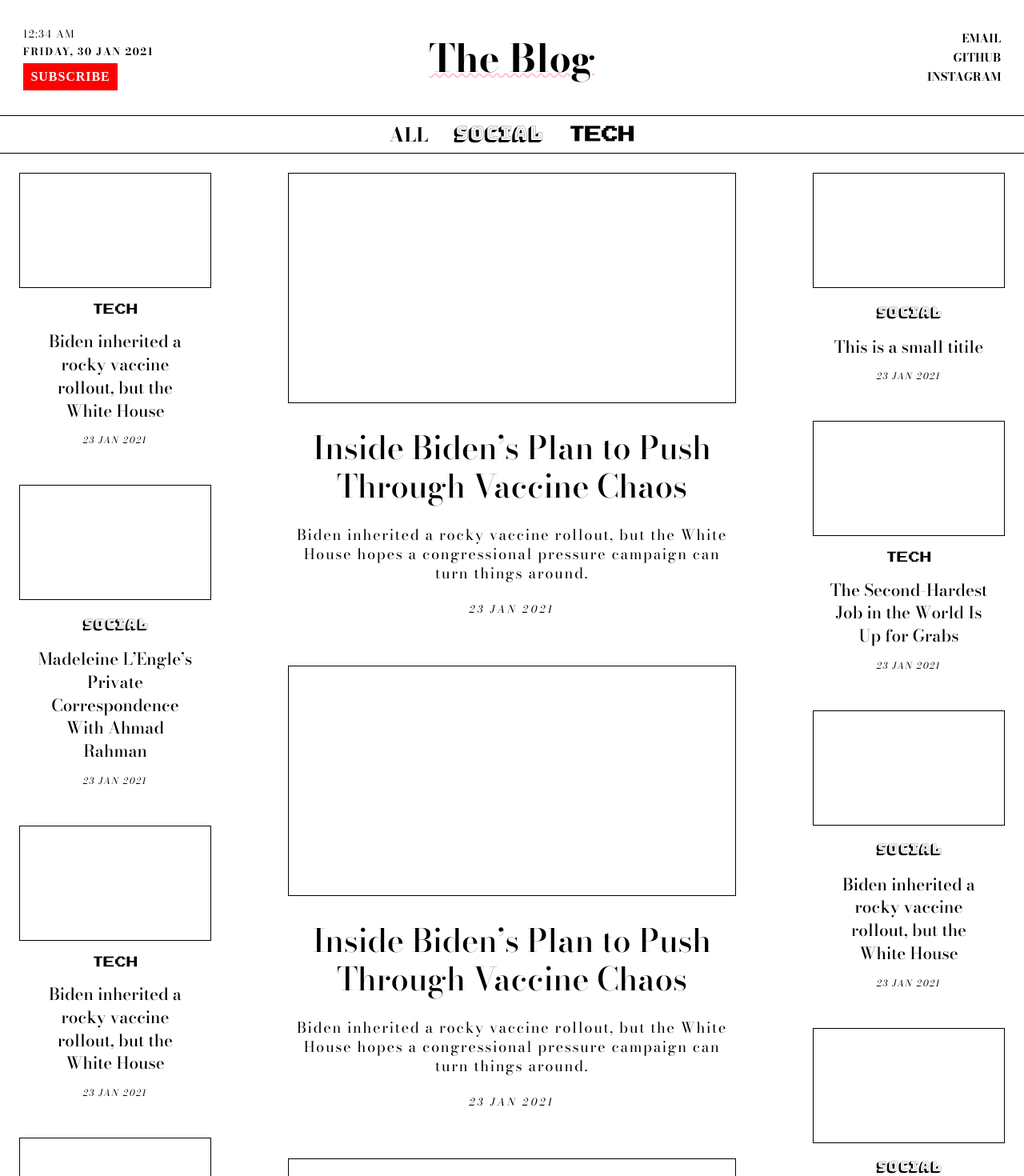
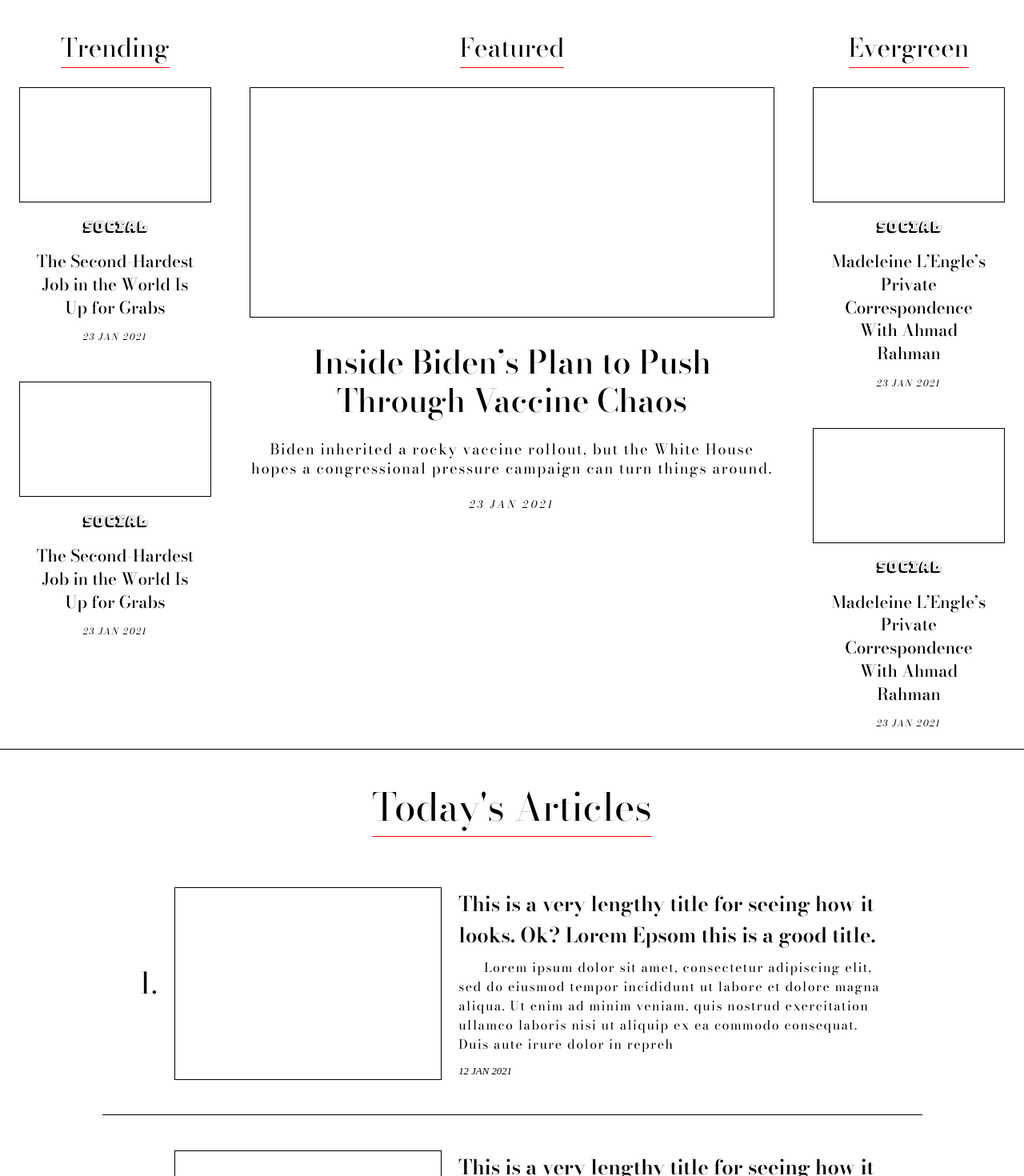
Before and after one commit to emanuelchristo/the-blog-v2, a Svelte app: page / in a window 1280 px wide. Shown: the top 1470 px of the page at 80% size. Built offline with nearby package versions, Linux system fonts and the light colour scheme.

Commit message:
Basic responsive design done

```diff
--- a/src/App.svelte
+++ b/src/App.svelte
@@ -1,65 +1,40 @@
 <script>
 	import Header from "./Header.svelte";
-	import Article from "./Article.svelte";
-	import ArticleCard from "./ArticleCard.svelte"
-	import Article2 from "./Article2.svelte"
+	import LongArticle from "./LongArticle.svelte";
+	import ArticleCard from "./ArticleCard.svelte";
+	import MainArticle from "./MainArticle.svelte";
 </script>
 
 <div class="container">
 	<div class="header-wrapper">
-		<Header />
+		<!-- <Header /> -->
 	</div>
 
 	<main>
 		<div class="articles-container">
 			<div class="left">
-				<ArticleCard />
-				<ArticleCard />
-				<ArticleCard />
-				<ArticleCard />
-				<ArticleCard />
+				<h3>Trending</h3>
 				<ArticleCard />
 				<ArticleCard />
 			</div>
 			<div class="middle">
-				<Article2 />
-				<Article2 />
-				<Article2 />
-				<Article2 />
+				<h3>Featured</h3>
+				<MainArticle />
 			</div>
 			<div class="right">
-				<ArticleCard />
-				<ArticleCard />
-				<ArticleCard />
-				<ArticleCard />
-				<ArticleCard />
+				<h3>Evergreen</h3>
 				<ArticleCard />
 				<ArticleCard />
 			</div>
 		</div>
 
-		<div class="article-wrapper">
-			<Article index="1" />
-			<Article index="2" />
-			<Article index="3" />
-			<Article index="4" />
-			<Article index="5" />
-			<Article index="6" />
-			<Article index="7" />
+		<div class="todays-article-wrapper">
+			<div class="heading-wrapper"><h3>Today's Articles</h3></div>
+			<LongArticle index="1" />
+			<LongArticle index="2" />
+			<LongArticle index="3" />
+			<LongArticle index="4" />
 		</div>
-
-		<!--
-		<div class="article-card-wrapper">
-			<ArticleCard />
-			<ArticleCard />
-			<ArticleCard />
-			<ArticleCard />
-			<ArticleCard />
-			<ArticleCard />
-			<ArticleCard />
-			<ArticleCard />
-		</div> -->
-
 	</main>
 </div>
 
@@ -68,9 +43,9 @@
 		min-width: 300px;
 		max-width: 1300px;
 		width: 100%;
-		/* background-color: rgb(241, 247, 252) */
 		margin: 0 auto;
 		position: relative;
+		overflow: hidden;
 	}
 
 	/* .header-wrapper {
@@ -87,23 +62,18 @@
 	main {
 		/* margin-top: 12rem; */
 	}
-	.article-wrapper {
-		width: 80%;
-		margin: 0 auto;
-	}
-	.article-card-wrapper {
-		margin: 0 auto;
-		width: 80%;
-		display: flex;
-		flex-wrap: wrap;
-		justify-content: center;
-		padding-bottom: 20rem;
-		padding-top: 7rem;
-	}
 
 	.articles-container {
 		display: flex;
 		border-bottom: 1px solid #000;
+	}
+	h3 {
+		margin: 0;
+		margin-top: 2.2rem;
+		font-size: 2rem;
+		text-transform: capitalize;
+		font-weight: 400;
+		border-bottom: 1.3px solid #f00;
 	}
 	.left {
 		flex: 1;
@@ -124,9 +94,75 @@
 		align-items: center;
 	}
 
-	@media (max-width: 600px) {
-		main {
-			margin-top: 8rem;
+	.todays-article-wrapper {
+		width: 100%;
+		max-width: 1025px;
+		margin: 0 auto;
+	}
+	.todays-article-wrapper .heading-wrapper {
+		width: 100%;
+		height: 8rem;
+		display: flex;
+		align-items: center;
+		justify-content: center;
+	}
+	.todays-article-wrapper h3 {
+		all: unset;
+		font-size: 3rem;
+		margin: 3rem 0 2rem 0;
+		border-bottom: 1px solid #f00;
+	}
+
+	@media (max-width: 319px) {
+        /* smartphones, iPhone, portrait 480x320 phones */
+		.todays-article-wrapper h3 {
+			font-size: 2rem;
 		}
-	}
+    }
+    @media (max-width: 374px) {
+        /* portrait e-readers (Nook/Kindle), smaller tablets @ 600 or @ 640 wide. */
+    }
+    @media (max-width: 424px) {
+        /* portrait tablets, portrait iPad, landscape e-readers, landscape 800x480 or 854x480 phones */
+		.todays-article-wrapper {
+			width: 100%;
+		}
+
+		.todays-article-wrapper h3 {
+			font-size: 2.3rem;
+			margin: 4rem 0 2rem 0;
+		}
+    }
+    @media (max-width: 767px) {
+        /* tablet, landscape iPad, lo-res laptops ands desktops */
+		.todays-article-wrapper h3 {
+			margin: 4rem 0 2rem 0;
+		}
+		.todays-article-wrapper {
+			width: 100%;
+		}
+    }
+    @media (max-width: 1023px) {
+        /* big landscape tablets, laptops, and desktops */
+		.container {
+			max-width: 900px;
+		}
+
+		.articles-container {
+			flex-wrap: wrap;
+		}
+		.articles-container .middle {
+			order: 1;
+			flex: 0 0 100%;
+		}
+		.articles-container .left {
+			order: 2;
+		}
+		.articles-container .right {
+			order: 3;
+		}
+    }
+    @media (max-width: 1439px) {
+        /* hi-res laptops and desktops */
+    }
 </style>
--- a/src/Article.svelte
+++ /dev/null
@@ -1,99 +0,0 @@
-<script>
-    export let index
-</script>
-
-<article>
-    <div class="left">
-        <p id="slno">{index}.</p>
-    </div>
-    <div class="middle">
-        <div class="image"></div>
-    </div>
-    <div class="right">
-        <div class="top">
-            <h2>This is a very lengthy title for seeing how it looks. Ok? Lorem Epsom this is a good title.</h2>
-            <p>    Lorem ipsum dolor sit amet, consectetur adipiscing elit, sed do eiusmod tempor incididunt ut labore et dolore magna aliqua. Ut enim ad minim veniam, quis nostrud exercitation ullamco laboris nisi ut aliquip ex ea commodo consequat. Duis aute irure dolor in repreh</p>
-        </div>
-        <div class="bottom">
-            <p id="date">12 Jan 2021</p>
-        </div>
-    </div>
-</article>
-
-<style>
-    article {
-        display: flex;
-        min-height: 15rem;
-        padding: 1rem;
-        border-bottom: 1px solid #000;
-    }
-
-    .left {
-        flex: 1;
-        display: flex;
-        align-items: center;
-        justify-content: center;
-    }
-    #slno {
-        font-size: 2.3rem;
-    }
-
-    .middle {
-        flex: 5;
-        display: flex;
-        align-items: center;
-        justify-content: center;
-    }
-    .image {
-        border: 1px solid #000;
-        width: 100%;
-        height: 86%;
-        min-height: 12rem;
-    }
-
-    .right {
-        flex: 8;
-        padding: 1.3rem;
-    }
-    h2 {
-        font-weight: 600;
-        font-size: 1.6rem;
-        line-height: 2.45rem;
-        margin: 0;
-    }
-    .right p {
-        margin: 0.5rem 0;
-        text-indent: 2rem;
-        letter-spacing: 0.09rem;
-    }
-
-    .bottom {
-
-    }
-    #date {
-        all: unset;
-        text-transform: uppercase;
-        font-family: Roboto Mono;
-        font-size: 0.8rem;
-        font-style: italic;
-    }
-
-    @media (max-width: 1200px) {
-        .left {
-            display: none;
-        }
-
-        article {
-            display: flex;
-            flex-direction: column;
-            text-align: center;
-            padding-top: 2.7rem;
-        }
-
-        h2 {
-            font-size: 1.4rem;
-            line-height: 2rem;
-        }
-    }
-
-</style>
--- a/src/ArticleCard.svelte
+++ b/src/ArticleCard.svelte
@@ -1,29 +1,21 @@
 <script>
-    import {onMount} from 'svelte'
-    let types = [ "social", "tech"]
+    let types = ["social", "tech"];
     let titles = [
         "Justin Timberlake’s Big-Screen Reboot",
         "This is a small titile",
         "Biden inherited a rocky vaccine rollout, but the White House",
         "Angry Hedge Fund Billionaire Leon Cooperman Is Mad at GameStop",
         "The Second-Hardest Job in the World Is Up for Grabs",
-        "Madeleine L’Engle’s Private Correspondence With Ahmad Rahman"
-    ]
+        "Madeleine L’Engle’s Private Correspondence With Ahmad Rahman",
+    ];
 
-    let img
-    let size = 400+Math.floor(Math.random()*100)
-
-    // onMount(() => {
-    //     img.style.backgroundImage = `url(https://picsum.photos/${size}`
-    // })
-
-    let type = types[Math.floor(Math.random()*types.length)]
-    let title = titles[Math.floor(Math.random()*titles.length)]
+    let type = types[Math.floor(Math.random() * types.length)];
+    let title = titles[Math.floor(Math.random() * titles.length)];
 </script>
 
 <article class={type}>
     <div class="top">
-        <div class="image" bind:this={img}></div>
+        <div class="image" />
     </div>
     <div class="bottom">
         <h3 class={type}>{type}</h3>
@@ -35,14 +27,10 @@
 <style>
     article {
         display: inline-block;
-        width: 18rem;
+        width: 100%;
+        min-width: 18rem;
+        max-width: 23rem;
         padding: 1.5rem;
-    }
-    article.social {
-        /* background-color: ivory; */
-    }
-    article.tech {
-        /* background-color: aliceblue; */
     }
 
     .image {
--- a/src/Header.svelte
+++ b/src/Header.svelte
@@ -1,5 +1,4 @@
 <script>
-
 </script>
 
 <header>
@@ -48,9 +47,7 @@
         justify-content: flex-start;
         padding: 1.8rem;
     }
-    .left .content-wrapper {
 
-    }
     button {
         font-size: 1rem;
         font-family: Bodoi Moda;
@@ -114,32 +111,8 @@
     }
     #social {
         font-family: Bungee Shade;
-        font-weight: normal;
-        margin-bottom: 0.25rem;
     }
     #tech {
         font-family: "Press Start 2P";
-        font-size: 1.3rem;
-        margin-top: 0.1rem;
-    }
-
-    @media (max-width: 600px) {
-        header {
-            height: 8rem;
-        }
-        .top {
-            height: 60%;
-        }
-        .bottom{
-            height: 40%;
-        }
-
-        .top .left, .top .right {
-            display: none;
-        }
-
-        h1 {
-            font-size: 2rem;
-        }
     }
 </style>
--- /dev/null
+++ b/src/LongArticle.svelte
@@ -0,0 +1,116 @@
+<script>
+    export let index;
+</script>
+
+<article>
+    <div class="left">
+        <p id="slno">{index}.</p>
+    </div>
+    <div class="middle">
+        <div class="image" />
+    </div>
+    <div class="right">
+        <div class="top">
+            <h2>
+                This is a very lengthy title for seeing how it looks. Ok? Lorem
+                Epsom this is a good title.
+            </h2>
+            <p>
+                Lorem ipsum dolor sit amet, consectetur adipiscing elit, sed do
+                eiusmod tempor incididunt ut labore et dolore magna aliqua. Ut
+                enim ad minim veniam, quis nostrud exercitation ullamco laboris
+                nisi ut aliquip ex ea commodo consequat. Duis aute irure dolor
+                in repreh
+            </p>
+        </div>
+        <div class="bottom">
+            <p id="date">12 Jan 2021</p>
+        </div>
+    </div>
+</article>
+
+<style>
+    article {
+        display: flex;
+        min-height: 15rem;
+        padding: 1.5rem;
+        border-bottom: 1px solid #000;
+    }
+
+    .left {
+        flex: 1;
+        display: flex;
+        align-items: center;
+        justify-content: center;
+    }
+    #slno {
+        font-size: 2.3rem;
+    }
+
+    .middle {
+        flex: 5;
+        display: flex;
+        align-items: center;
+        justify-content: center;
+    }
+    .image {
+        border: 1px solid #000;
+        width: 100%;
+        height: 86%;
+        min-height: 12rem;
+    }
+
+    .right {
+        flex: 8;
+        padding: 1.3rem;
+    }
+    h2 {
+        font-weight: 600;
+        font-size: 1.6rem;
+        line-height: 2.45rem;
+        margin: 0;
+    }
+    .right p {
+        margin: 0.5rem 0;
+        text-indent: 2rem;
+        letter-spacing: 0.09rem;
+    }
+
+    #date {
+        all: unset;
+        text-transform: uppercase;
+        font-family: Roboto Mono;
+        font-size: 0.8rem;
+        font-style: italic;
+    }
+
+    @media (max-width: 319px) {
+        /* smartphones, iPhone, portrait 480x320 phones */
+    }
+    @media (max-width: 374px) {
+        /* portrait e-readers (Nook/Kindle), smaller tablets @ 600 or @ 640 wide. */
+    }
+    @media (max-width: 424px) {
+        /* portrait tablets, portrait iPad, landscape e-readers, landscape 800x480 or 854x480 phones */
+
+    }
+    @media (max-width: 767px) {
+        /* tablet, landscape iPad, lo-res laptops ands desktops */
+        article {
+            flex-direction: column;
+            padding: 3rem 1.8rem;
+            text-align: center;
+            max-width: 30rem;
+            margin: 0 auto;
+        }
+        .right {
+            padding-bottom: 0;
+        }
+    }
+    @media (max-width: 1023px) {
+        /* big landscape tablets, laptops, and desktops */
+    }
+    @media (max-width: 1439px) {
+        /* hi-res laptops and desktops */
+    }
+</style>
--- a/src/Article2.svelte
+++ b/src/MainArticle.svelte
@@ -1,14 +1,16 @@
 <script>
-
 </script>
 
 <article>
     <div class="top">
-        <div class="image"></div>
+        <div class="image" />
     </div>
     <div class="bottom">
         <h2 id="title">Inside Biden’s Plan to Push Through Vaccine Chaos</h2>
-        <p id="subtitle">Biden inherited a rocky vaccine rollout, but the White House hopes a congressional pressure campaign can turn things around.</p>
+        <p id="subtitle">
+            Biden inherited a rocky vaccine rollout, but the White House hopes a
+            congressional pressure campaign can turn things around.
+        </p>
         <p id="date">23 JAN 2021</p>
     </div>
 </article>
@@ -16,7 +18,8 @@
 <style>
     article {
         padding: 1.5rem;
-        width: 38rem;
+        width: 100%;
+        min-width: 300px;
     }
 
     .image {
```
